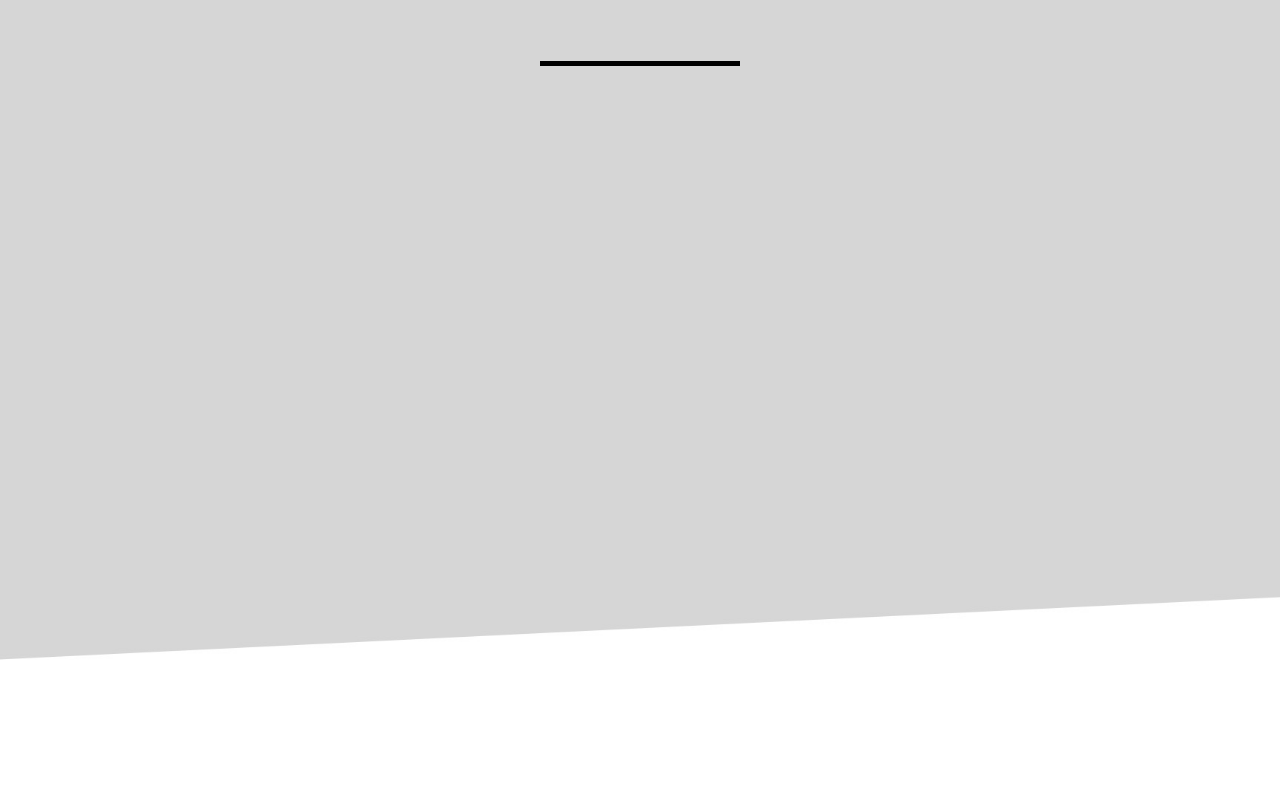
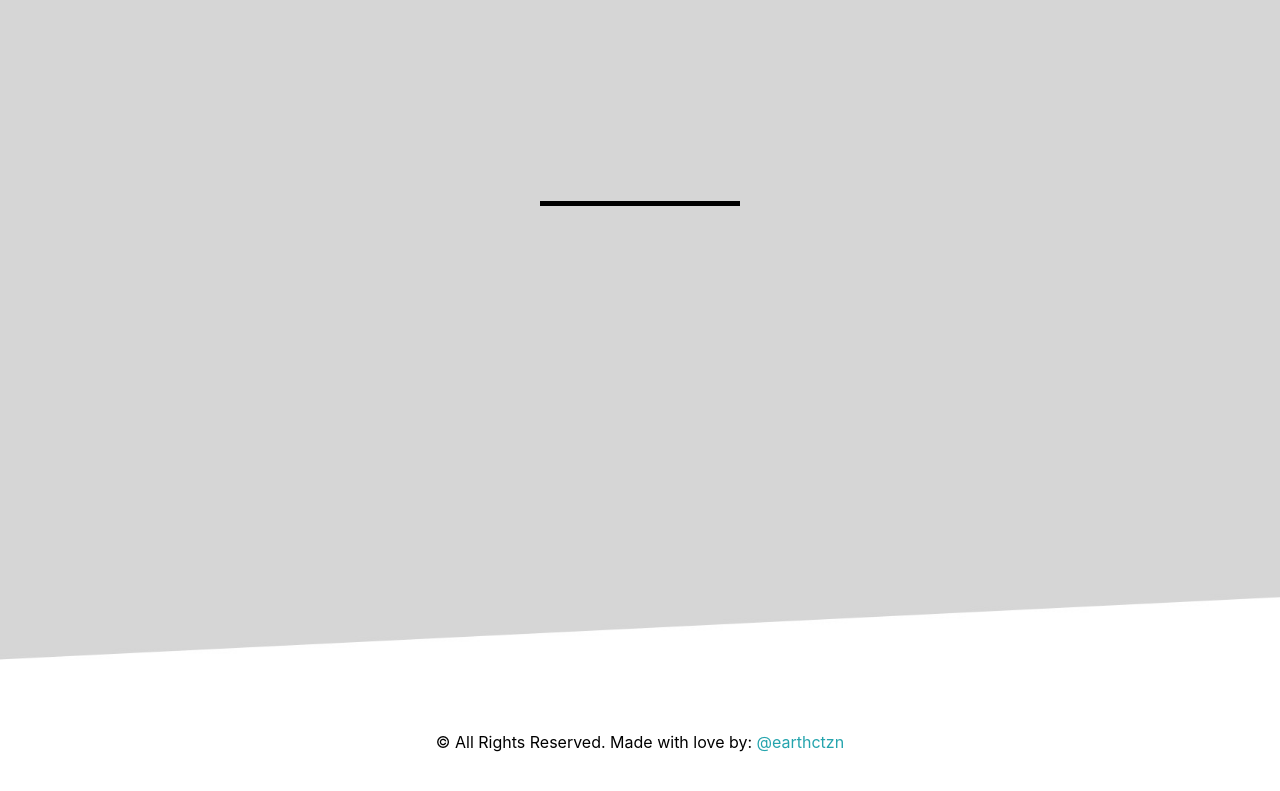
Before and after one commit to earthctzn/vlass-fe, a React (Create React App) app: page /boss in a window 1280 px wide. Shown: the part 3570-4361 px from the top of the page. Before the commit the page ends 4295 px from the top, so only its background shows below. Built offline with nearby package versions, Linux system fonts and the light colour scheme; no server answers.

Commit message:
Adds footer to site, adds styling for footer, adds id to contact h1.

```diff
--- a/public/index.html
+++ b/public/index.html
@@ -28,7 +28,7 @@
       work correctly both with client-side routing and a non-root public URL.
       Learn how to configure a non-root public URL by running `npm run build`.
     -->
-    <title>React App</title>
+    <title>VLASS</title>
   </head>
   <body>
     <noscript>You need to enable JavaScript to run this app.</noscript>
@@ -44,4 +44,9 @@
       To create a production bundle, use `npm run build` or `yarn build`.
     -->
   </body>
+  <footer id="footer">
+    <div class="copyright">
+      &copy; All Rights Reserved. Made with love by: <a href="https://caleb.biz">@earthctzn</a>
+    </div>
+  </footer>
 </html>
--- a/src/App.css
+++ b/src/App.css
@@ -209,7 +209,11 @@ h1 {
   justify-content: center;
 }
 
-#contact-h2 {
+#contact-h1 {
+  margin-top: 2em;
+}
+
+#contact-h2, #contact-h1 {
   font-family: lemonMilk-light;
 }
 
@@ -248,7 +252,7 @@ h1 {
   justify-content: center;
 }
 
-input {
+input , textarea{
   font-size: medium;
 }
 
@@ -271,6 +275,7 @@ input {
   width: 80px;
   border-radius: .2in;
   background-color: white;
+  font-size: medium;
 }
 #logout-button, .create-btn, #newbtn, .editbtn, .newbtn, #editbtn, .update-btn{
   text-align: center;
@@ -278,4 +283,35 @@ input {
   border-radius: .2in;
   background-color: white;
   margin-bottom: 10px;
+  font-size: medium;
+
 }
+#logout-button:hover, .create-btn:hover, #newbtn:hover, .editbtn:hover, .newbtn:hover, #editbtn:hover, .update-btn:hover, #signup-button:hover, #login-button:hover, #home-button:hover, #abt-button:hover, #contact-button:hover, #wf-button:hover{
+  background-color: rgba(87, 82, 82, 0.4);
+}
+
+#footer {
+  color: #000000;
+  padding: 5px 0 5px 0;
+}
+
+  #footer a {
+    color: #24a4ad;
+  }
+  #footer a:hover {
+    color: #8224ad;
+    text-decoration: none;
+  }
+
+  #footer strong, #footer b {
+    color: #070606;
+  }
+
+  #footer .copyright {
+
+    font-size: 1em;
+    margin: 0 0 2em 0;
+    padding: 0;
+    text-align: center;
+    display: block;
+  }
--- a/src/Nav.js
+++ b/src/Nav.js
@@ -85,7 +85,7 @@ class NavBar extends Component {
                                 to="contact"
                                 spy={true}
                                 smooth={true}
-                                offset={-60}
+                                offset={40}
                                 duration= {700}
                             >
                                 CONTACT
--- a/src/components/Contact.js
+++ b/src/components/Contact.js
@@ -7,7 +7,7 @@ export default function Contact({ title, content, id, loading }) {
     <div className={"section"}>
       <div className="section-content" id={id}>
         {loading}
-        <h1>{title}</h1>
+        <h1 id="contact-h1">{title}</h1>
         <div id="contact-bar"></div>
         <h2 id="contact-h2">{content}</h2>
       </div>
```
